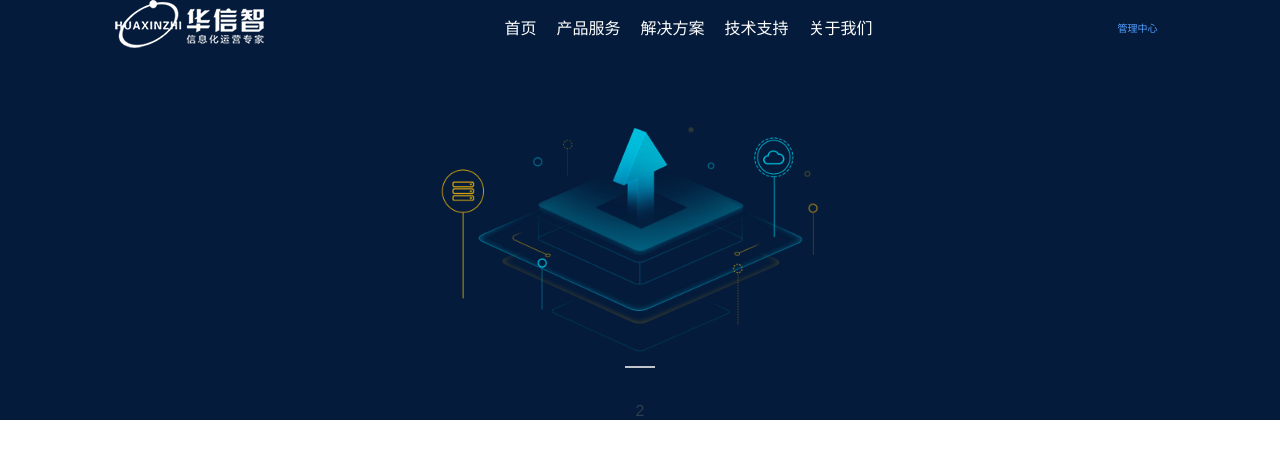
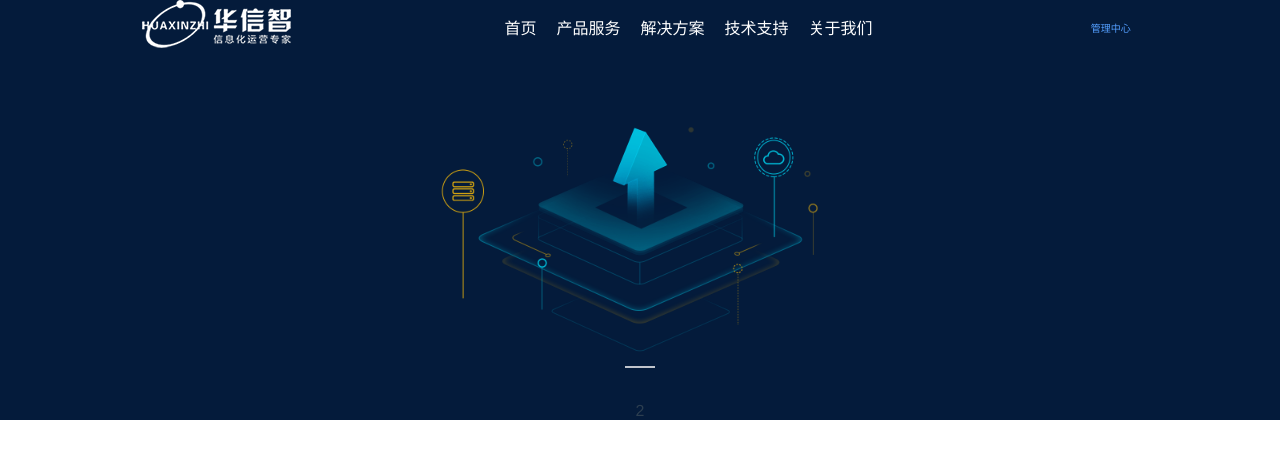
Before and after one commit to RobinYang11/huaxinzhi, a Vue app in the folder hxz/: page / in a window 1280 px wide. Shown: the top 458 px of the page. Built offline with nearby package versions, Linux system fonts and the light colour scheme.

Commit message:
修改背景布局

```diff
--- a/hxz/src/App.vue
+++ b/hxz/src/App.vue
@@ -1,11 +1,13 @@
 <template>
   <div id="app">
-    <div class="wrapper">
-        <navigationBar></navigationBar>
+    <div class="top">
+        <div class="wrapper">
+          <navigationBar></navigationBar>
+        </div>
     </div>
-    <div class="wrapper">
-      <router-view/>
-    </div>
+      <div>
+         <router-view/>
+      </div>
   </div>
 </template>
 
@@ -26,15 +28,17 @@
       padding: 0 ;
       margin: 0 auto;
       .wrapper{
-        min-width: 1200px;
+        max-width: 1200px;
       }
       #app {
-        background-color:#fff;
         font-family: 'Avenir', Helvetica, Arial, sans-serif;
         -webkit-font-smoothing: antialiased;
         -moz-osx-font-smoothing: grayscale;
         text-align: center;
         color: #2c3e50;
+        .top{
+          background-color:#041b3b;
+        }
 
       }
     }
--- a/hxz/src/pages/home.vue
+++ b/hxz/src/pages/home.vue
@@ -1,4 +1,5 @@
 <template>
+     <div class="bc">
          <div class="home">
             <div class="slide-banner">
                 <el-carousel indicator-position="outside">
@@ -24,6 +25,7 @@
                     </li>
                     <li>2</li>
                 </ul>
+            </div>
     </div>
      </div>
 </template>
@@ -54,7 +56,9 @@
 </script>
 <style lang="less" scoped>
 
-
+    .bc{
+        background-color:#041b3b;
+    }
     .home{
 
          background-color:#041b3b;
```
Lines whose indentation alone changed are shown as unchanged.
